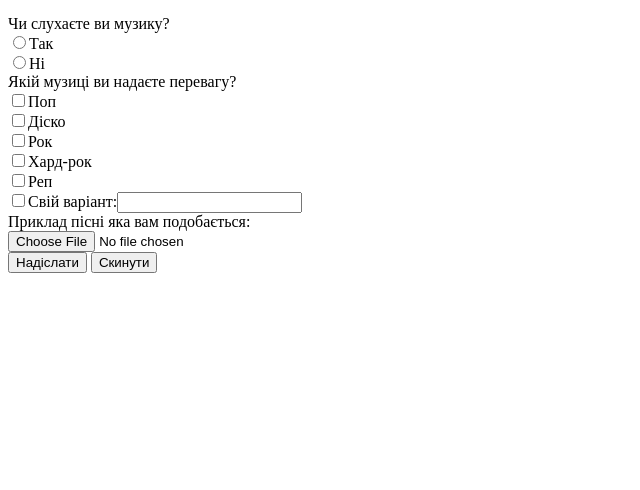
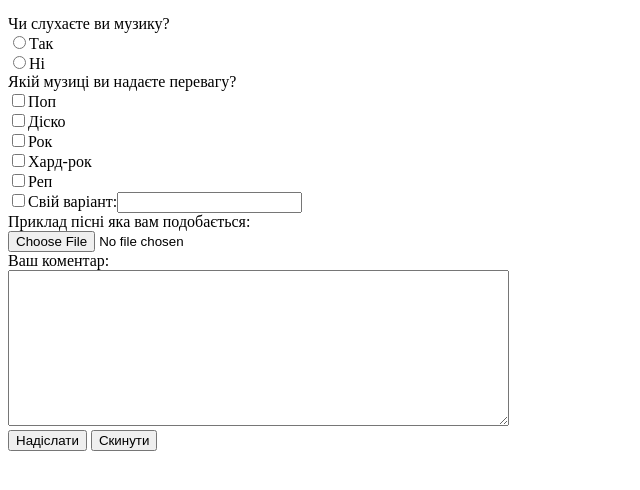
Before and after one commit to Ophilus/home3, a plain HTML site: page index.html in a window 1280 px wide. Shown: the part 172-662 px from the top of the page, without its empty margins (0-640 px from the left). Drawn offline with Linux system fonts and the light colour scheme.

Commit message:
add textarea для коментування

```diff
--- a/index.html
+++ b/index.html
@@ -32,8 +32,11 @@
             <br>
         </label>
         <input type="hidden" name="Вітаю з пройденим соцопитуванням">
-
-        </head>
+        <label>
+            Ваш коментар:<br>
+            <textarea name="Коментар" cols="60" rows="10"></textarea>
+            <br>
+        </label>
         <input type="submit" value="Надіслати">
         <input type="reset" value="Скинути">
     </form>
```
